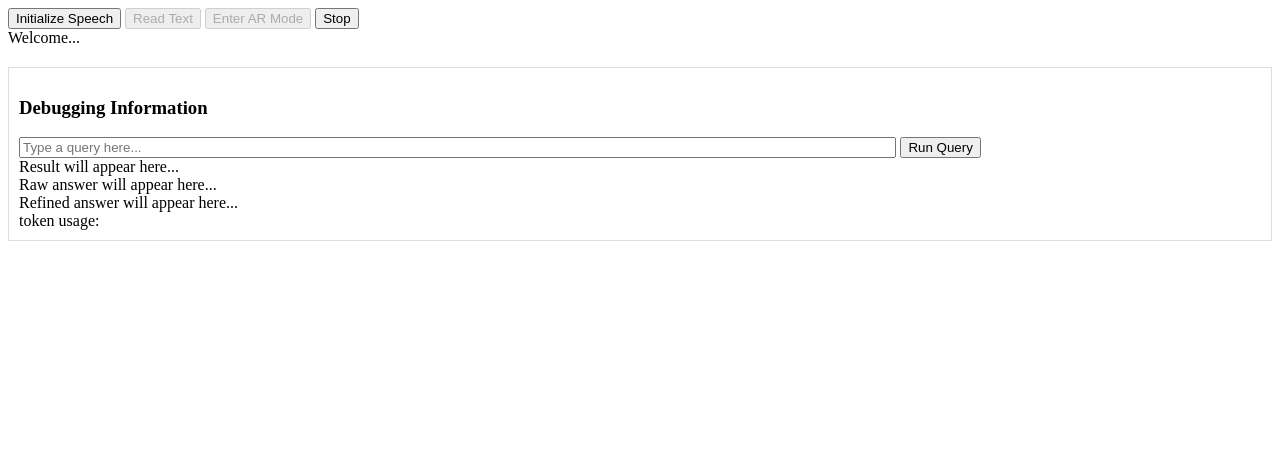
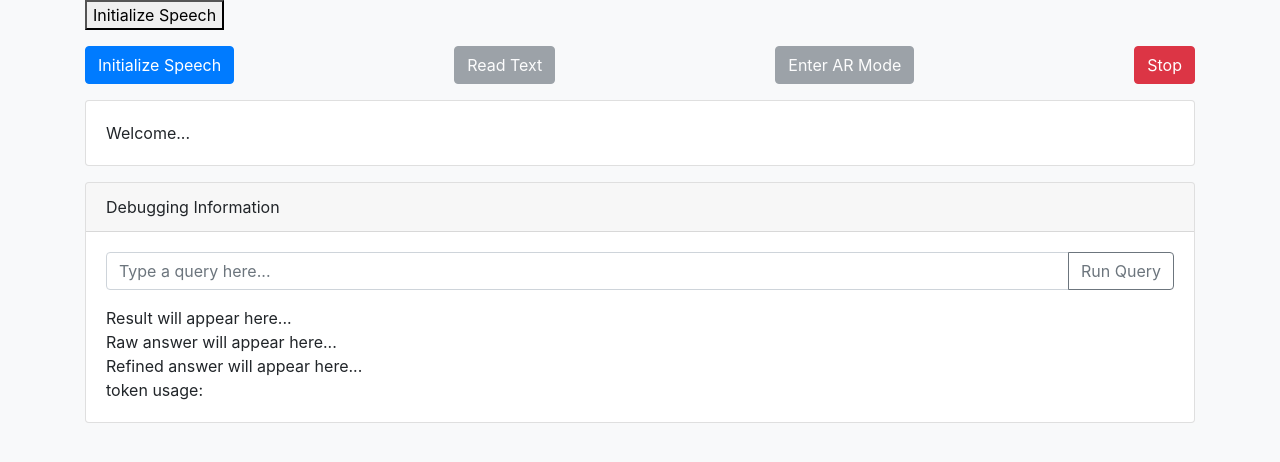
Before and after one commit to bernhardvanrenssen/bvr-bot, a Flask app: page / in a window 1280 px wide. Shown: the top 462 px of the page. Run offline with Flask 3, Linux system fonts and the light colour scheme; some libraries are stand-ins or nearby versions.

Commit message:
test button added in AR

```diff
--- a/static/js/scripts.js
+++ b/static/js/scripts.js
@@ -176,5 +176,5 @@ document.addEventListener('DOMContentLoaded', (event) => {
     }
 
     readTextButton.addEventListener('click', function() {
-        readBack(output.innerText);
+        readBack(gpt3Answer.innerText);
     });
--- a/templates/index.html
+++ b/templates/index.html
@@ -4,34 +4,52 @@
     <meta charset="UTF-8">
     <meta name="viewport" content="width=device-width, initial-scale=1.0">
     <title>Voice Recognition Example</title>
+    <link href="https://stackpath.bootstrapcdn.com/bootstrap/4.3.1/css/bootstrap.min.css" rel="stylesheet">
     <link rel="stylesheet" href="{{ url_for('static', filename='css/styles.css') }}">
     <script type="module" src="https://unpkg.com/@google/model-viewer/dist/model-viewer.js"></script>
     <script src="https://www.xrai.co.za/webar/artyom.js/build/artyom.window.js"></script>
 </head>
-<body>
+<body class="bg-light">
+    <div class="container">
         {% include 'model_viewer.html' %}
 
-    <button id="initializeSpeech">Initialize Speech</button>
-    <button id="startButton" hidden>Start</button>
-    <button id="readTextButton" disabled>Read Text</button>
-    <button id="enterAR" disabled>Enter AR Mode</button>
-    <button id="stopButton">Stop</button>
+        <div class="d-flex justify-content-between my-3">
+            <button class="btn btn-primary" id="initializeSpeech">Initialize Speech</button>
+            <button class="btn btn-secondary" id="startButton" hidden>Start</button>
+            <button class="btn btn-secondary" id="readTextButton" disabled>Read Text</button>
+            <button class="btn btn-secondary" id="enterAR" disabled>Enter AR Mode</button>
+            <button class="btn btn-danger" id="stopButton">Stop</button>
+        </div>
 
+        <div class="card mb-3">
+            <div class="card-body">
                 <div id="output">Welcome...</div>
                 <div id="response"></div>
+            </div>
+        </div>
 
-    <div style="margin-top: 20px; padding: 10px; border: 1px solid #ddd;">
-        <h3>Debugging Information</h3>
-        <input type="text" id="keywordTestInput" placeholder="Type a query here..." style="width: 70%;">
-        <button id="testKeywordButton">Run Query</button>
+        <div class="card">
+            <div class="card-header">
+                Debugging Information
+            </div>
+            <div class="card-body">
+                <div class="input-group mb-3">
+                    <input type="text" class="form-control" id="keywordTestInput" placeholder="Type a query here...">
+                    <div class="input-group-append">
+                        <button class="btn btn-outline-secondary" id="testKeywordButton">Run Query</button>
+                    </div>
+                </div>
                 <div id="keywordResult">Result will appear here...</div>
                 <div id="promptAnswer">Raw answer will appear here...</div>
                 <div id="gpt3Answer">Refined answer will appear here...</div>
                 <div id="totalTokens">token usage:</div>
             </div>
+        </div>
+    </div>
     <script src="{{ url_for('static', filename='js/scripts.js') }}" defer></script>
 </body>
 </html>
+
 
 
 
--- a/templates/model_viewer.html
+++ b/templates/model_viewer.html
@@ -2,9 +2,20 @@
 <model-viewer
     id="modelViewer"
     src="{{ url_for('static', filename='models/bvr_avatar_sm.glb') }}"
-    autoplay alt="Its Me!"
-    ar ar-modes="webxr scene-viewer quick-look"
-    camera-controls auto-rotate
+    autoplay
+    alt="Its Me!"
+    ar
+    ar-modes="webxr scene-viewer quick-look"
+    camera-controls
+    auto-rotate
     ar-scale="fixed"
     rotation="-90deg 0deg 0deg">
+    <button id="speechButton" slot="hotspot-hand-1" @click="initializeSpeechClick">Initialize Speech</button>
 </model-viewer>
+
+<script>
+function initializeSpeechClick() {
+    const initializeSpeech = document.getElementById('initializeSpeech');
+    initializeSpeech.click();
+}
+</script>
```
Lines whose indentation alone changed are shown as unchanged.
